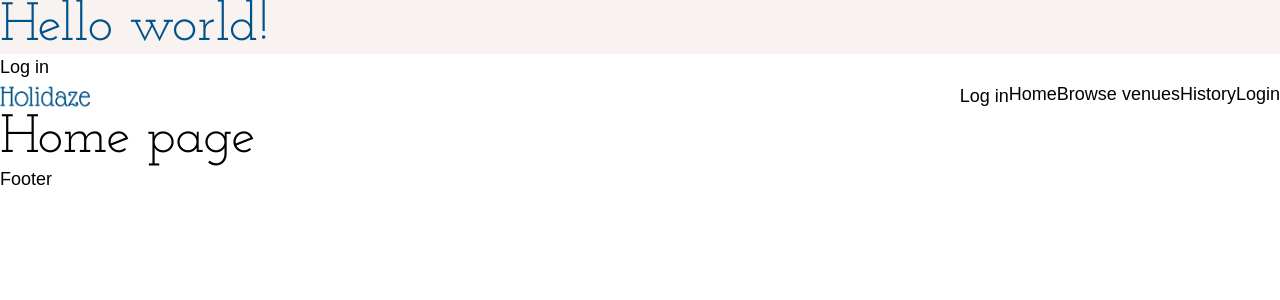
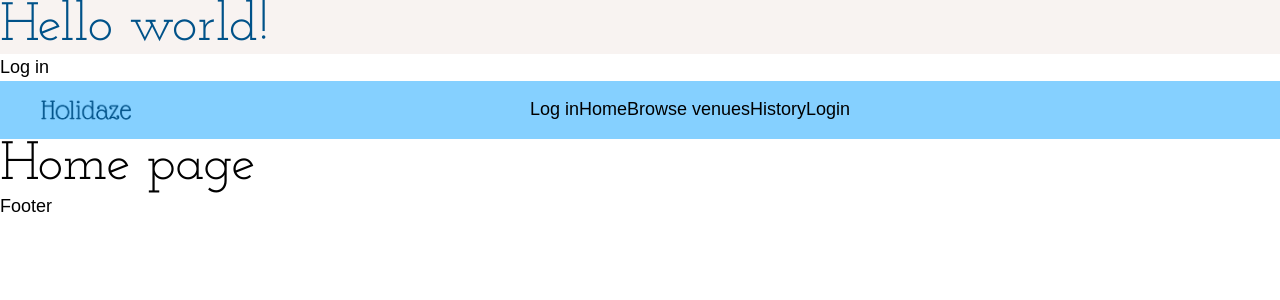
Before and after one commit to mariesaeter/Noroff-project-exam-2, a React (Vite) app: page / in a window 1280 px wide. Shown: the top 300 px of the page. Built offline with nearby package versions, Linux system fonts and the light colour scheme; a web font is replaced by a local one.

Commit message:
adjusts nav on larger screens

```diff
--- a/src/components/Header.jsx
+++ b/src/components/Header.jsx
@@ -6,7 +6,7 @@ import { Nav } from "./Nav";
 export function Header() {
   // const { navStatus } = useContext(NavContext)
   return (
-    <header className="flex justify-between">
+    <header className="flex justify-between lg:grid lg:grid-cols-[100px_minmax(0px,_1fr)] lg:place-items-center bg-sky-blue-dark px-5 py-3 md:px-8 ">
       <Link to="/">
         <img
           src="/src/assets/holidaze-logo.png"
@@ -14,7 +14,7 @@ export function Header() {
           className="w-20"
         />
       </Link>
-      <Nav />
+      <Nav className="" />
     </header>
   );
 }
```
